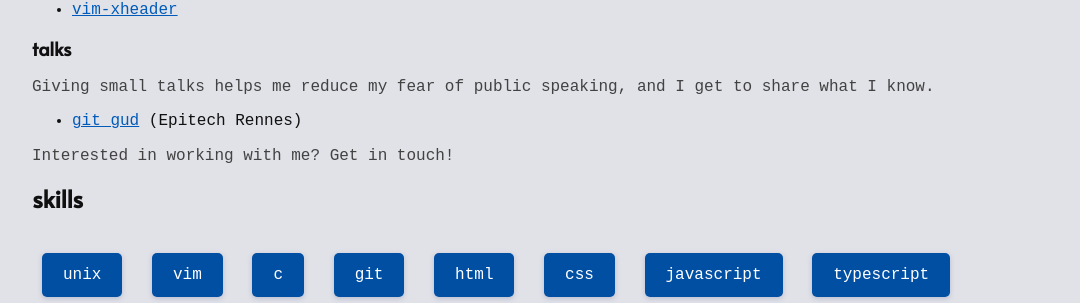
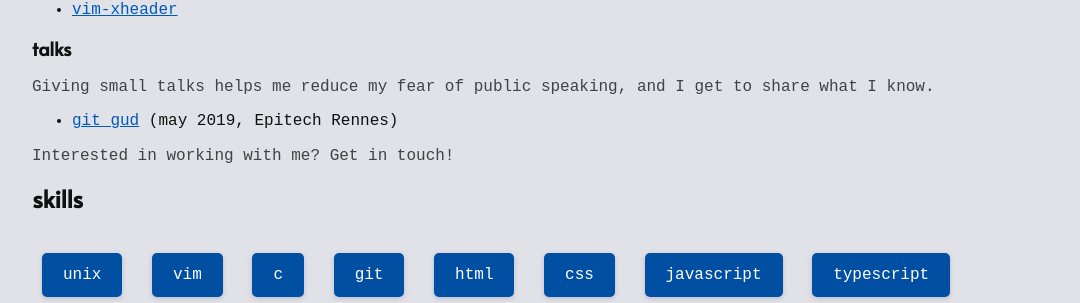
Before and after one commit to x4m3/plcom, a Jekyll site: the page built from index.markdown, in a window 1280 px wide. Shown: the part 1040-1343 px from the top of the page, without its empty margins (96-1176 px from the left). Built offline with Jekyll 4.4.1, drawn with Linux system fonts in a browser that asks for light colours.

Commit message:
talks: added date of git gud talk

```diff
--- a/index.markdown
+++ b/index.markdown
@@ -55,7 +55,7 @@ I use vim as my text editor of choice, so I learned vimscript and wrote plugins
 ### talks
 Giving small talks helps me reduce my fear of public speaking, and I get to share what I know.
 
-- [git gud](https://x4m3.rocks/talks/git-tek.pdf) (Epitech Rennes)
+- [git gud](https://x4m3.rocks/talks/git-tek.pdf) (may 2019, Epitech Rennes)
 
 Interested in working with me? Get in touch!
 
```
